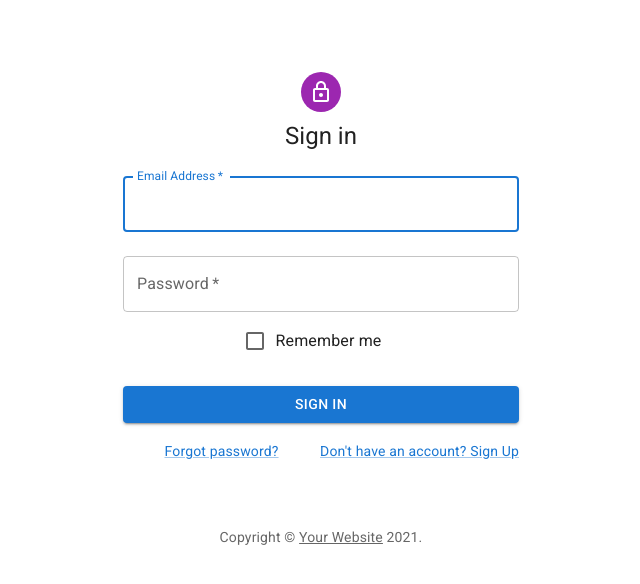
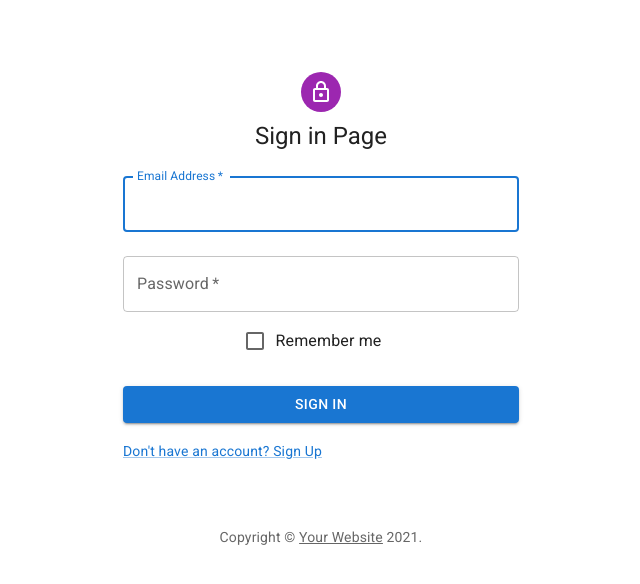
Before and after one commit to jaroszw/MERN_AUTH_APP---7parts, a React (Create React App) app in the folder client/: page / in a window 1280 px wide. Shown: the top 584 px of the page, without its empty margins (319-959 px from the left). Built offline with nearby package versions, Linux system fonts and the light colour scheme; the HTML template or start-up script is replaced by a standard one.

Commit message:
Components cleaned up

```diff
--- a/client/src/pages/Login.js
+++ b/client/src/pages/Login.js
@@ -60,7 +60,7 @@
             <LockOutlinedIcon />
           </Avatar>
           <Typography component="h1" variant="h5">
-            Sign in
+            Sign in Page
           </Typography>
           <Box
             component="form"
@@ -101,13 +101,8 @@
               Sign In
             </Button>
             <Grid container>
-              <Grid item xs>
-                <Link href="#" variant="body2">
-                  Forgot password?
-                </Link>
-              </Grid>
               <Grid item>
-                <Link href="#" variant="body2">
+                <Link href="/signup" variant="body2">
                   {"Don't have an account? Sign Up"}
                 </Link>
               </Grid>
--- a/client/src/pages/SignUp.js
+++ b/client/src/pages/SignUp.js
@@ -102,7 +102,7 @@
             </Button>
             <Grid container>
               <Grid item>
-                <Link href="#" variant="body2">
+                <Link href="/" variant="body2">
                   {'Have an account? Sign In'}
                 </Link>
               </Grid>
```
